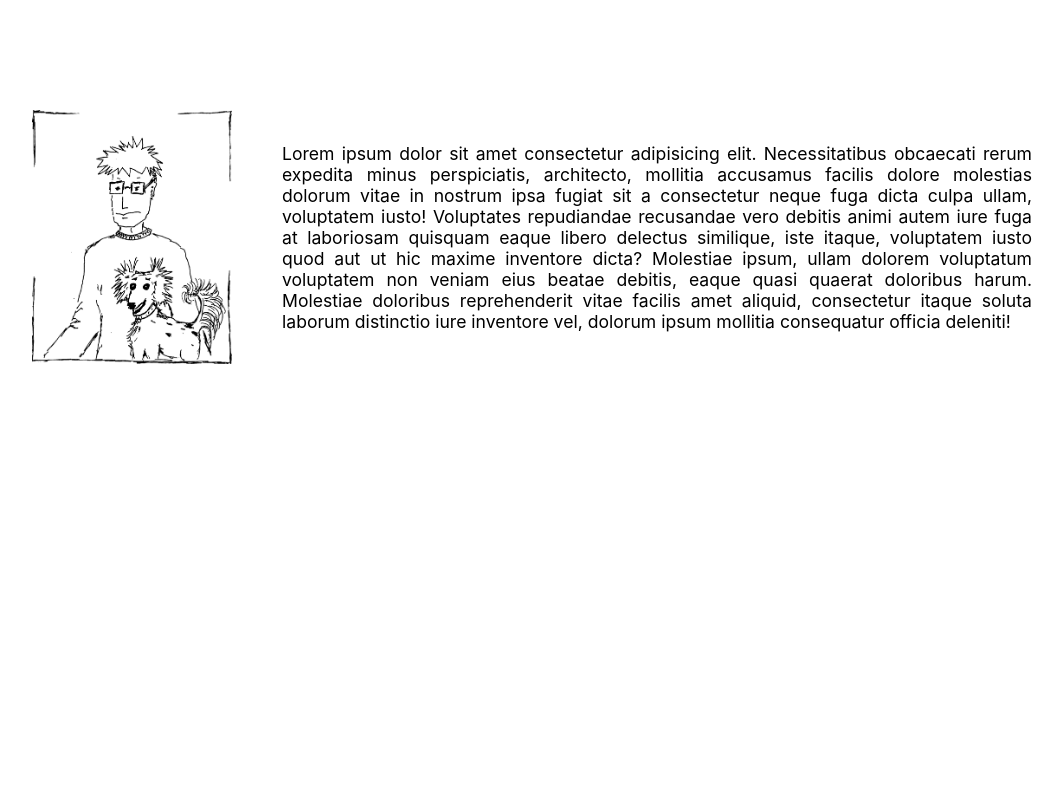
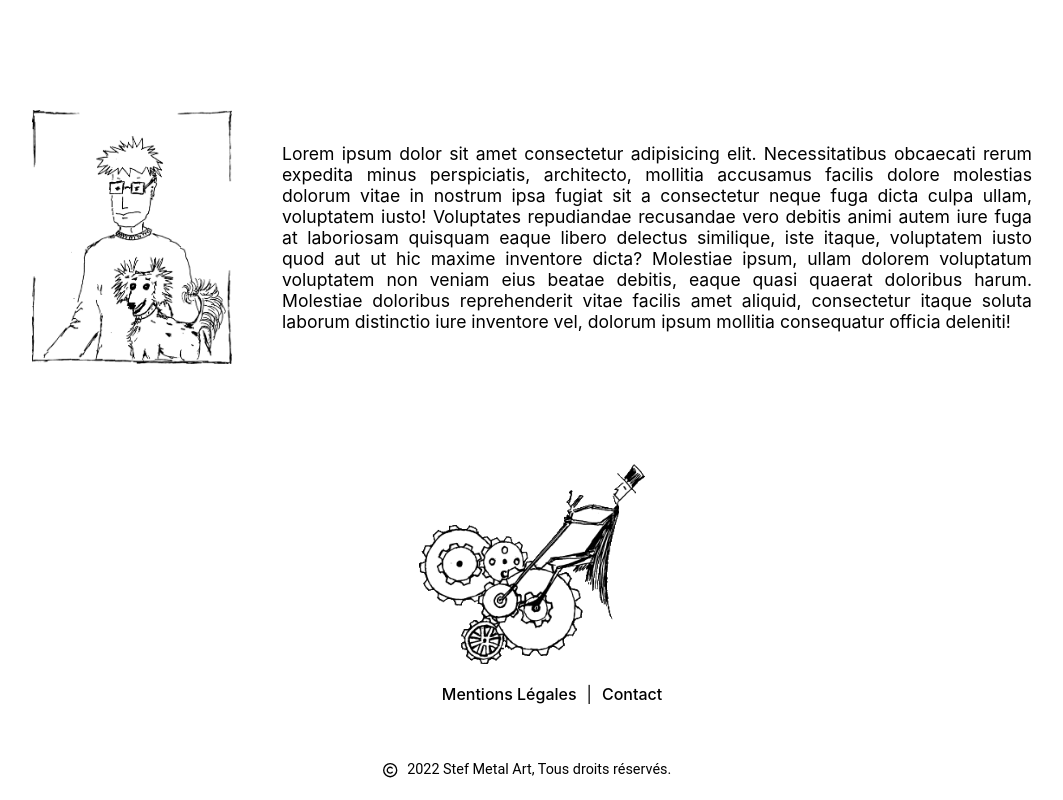
Before and after one commit to ValtnM/Stef-Metal-Art, a Next.js app: page / in a window 1280 px wide. Shown: the part 1816-2616 px from the top of the page, without its empty margins (108-1171 px from the left). Before the commit the page ends 2280 px from the top, so only its background shows below. Built offline with nearby package versions, Linux system fonts and the light colour scheme.

Commit message:
Création du Footer

```diff
--- a/components/Container.tsx
+++ b/components/Container.tsx
@@ -1,5 +1,6 @@
 import React from 'react'
 import Navbar from './Navbar/Navbar'
+import Foot from './Foot/Foot'
 // import Image from 'next/image'
 // import texture from '../public/assets/texture.jpg';
 type ContainerProps = {
@@ -22,6 +23,7 @@ export default function Container(props: ContainerProps) {
       /> */}
         <Navbar />
         {props.children}
+        <Foot />
     </>
   )
 }
--- /dev/null
+++ b/components/Foot/Foot.module.scss
@@ -0,0 +1,57 @@
+.footer {
+    text-align: center;
+    margin-top: 70px;
+}
+
+.footer img {
+    width: auto;
+    max-height: 200px;
+}
+
+.footerNav {
+    display: flex;
+    justify-content: center;
+    li {
+        color: black;
+        font-weight: 500;
+        &:hover {
+            color: rgb(97, 97, 97);
+        }
+    }
+    a {
+        &:first-child {
+            display: flex;
+        }
+        &:first-child:after {
+                content: "|";
+                margin: 0 10px;
+        }
+    }
+}
+
+.copyright {
+    display: flex;
+    justify-content: center;
+    align-items: center;
+    padding: 40px 0 20px 0;
+    font-size: 0.9em;
+    font-family: Roboto;
+}
+.copyright-icon {
+    font-size: 1em;
+    color: black;
+}
+.copyright p {
+    margin: auto 10px;
+    line-height: 20px;
+    color: black;
+}
+
+// a {
+//     color: black;
+//     text-decoration: none;
+// }
+
+// li {
+//     list-style-type: none;
+// }
--- /dev/null
+++ b/components/Foot/Foot.tsx
@@ -0,0 +1,32 @@
+import React from "react";
+import Image from "next/image";
+import styles from './Foot.module.scss';
+import engrenagesSmall from "../../public/assets/engrenages-small.png"
+import { FontAwesomeIcon } from '@fortawesome/react-fontawesome'
+import { faCopyright } from "@fortawesome/free-regular-svg-icons";
+
+
+export default function Foot() {
+  return (
+    <footer className={styles.footer}>
+      <a href="#">
+        <Image src={engrenagesSmall} alt="Engrenages" />
+      </a>
+      <ul className={styles.footerNav}>
+        <a href="#">
+          <li>Mentions Légales</li>
+        </a>
+        <a href="#">
+          <li>Contact</li>
+        </a>
+      </ul>
+      <div className={styles.copyright}>
+        <FontAwesomeIcon
+          className="copyright-icon"
+          icon={faCopyright}
+        ></FontAwesomeIcon>
+        <p>2022 Stef Metal Art, Tous droits réservés.</p>
+      </div>
+    </footer>
+  );
+}
--- a/package.json
+++ b/package.json
@@ -9,6 +9,11 @@
     "lint": "next lint"
   },
   "dependencies": {
+    "@fortawesome/fontawesome-svg-core": "^6.2.1",
+    "@fortawesome/free-brands-svg-icons": "^6.2.1",
+    "@fortawesome/free-regular-svg-icons": "^6.2.1",
+    "@fortawesome/free-solid-svg-icons": "^6.2.1",
+    "@fortawesome/react-fontawesome": "^0.2.0",
     "@types/node": "18.11.9",
     "@types/react": "18.0.25",
     "@types/react-dom": "18.0.9",
```
Also changed, not shown: 1 other file (tests, documents, lock files or other folders).
